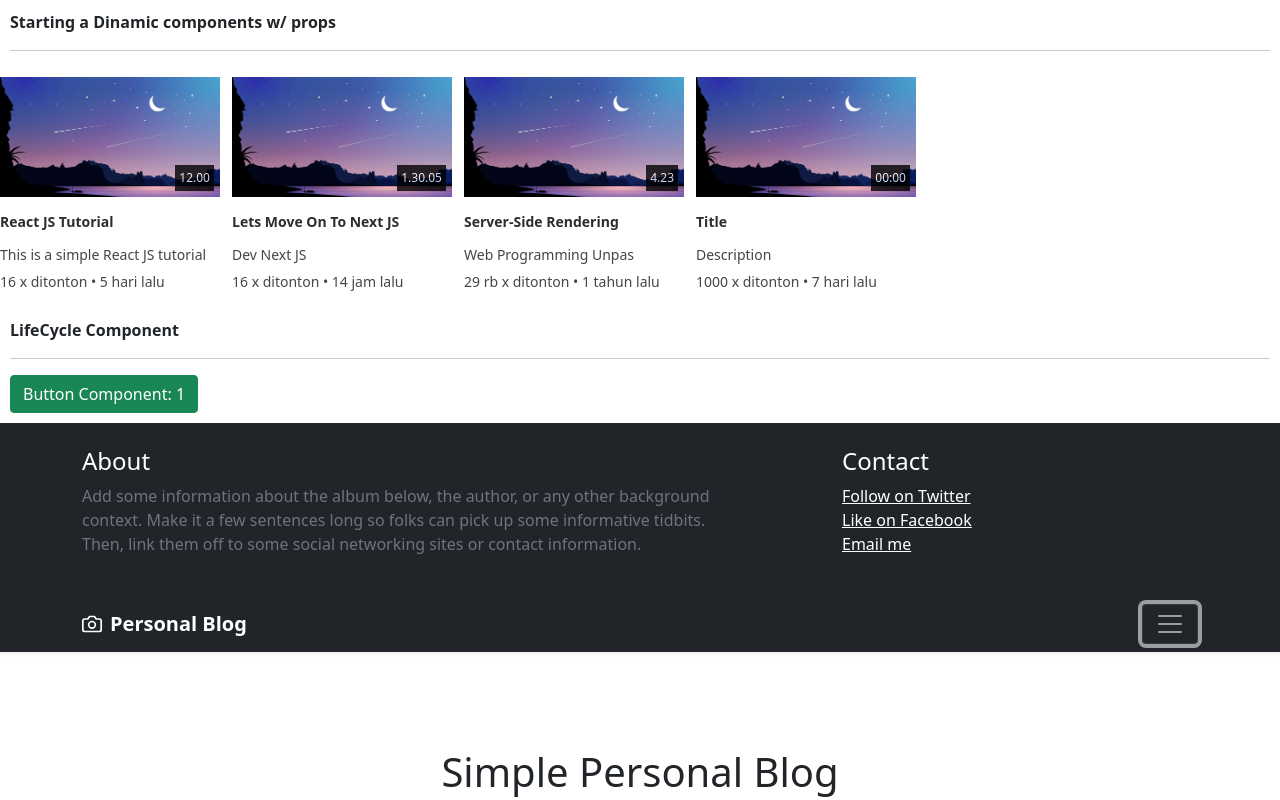
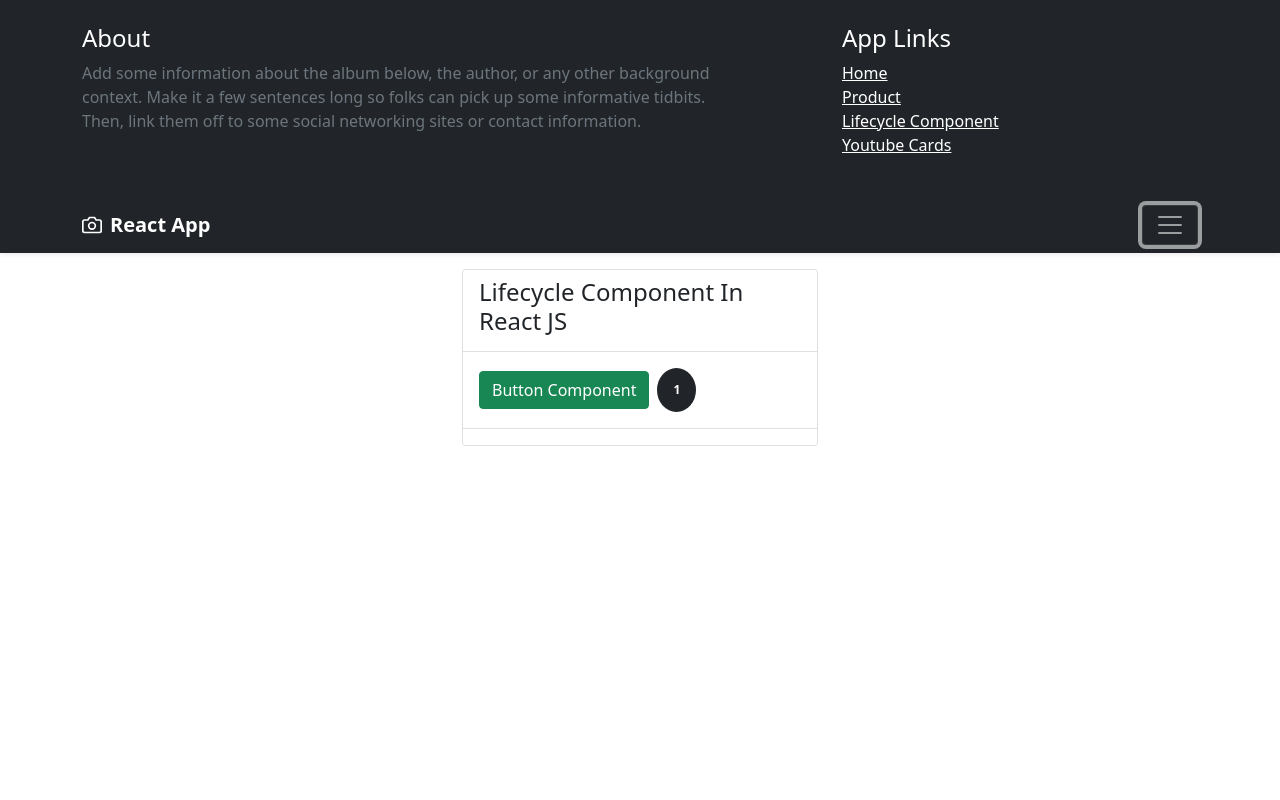
Before and after one commit to tamathecxder/MasteringReactJS, a React (Create React App) app: page /lifecycle in a window 1280 px wide. Both pictures are taken after a click on the button "Toggle navigation". Shown: the top 800 px of the page. Built offline with nearby package versions, Linux system fonts and the light colour scheme; data requests are answered from the project's data file.

Commit message:
Menavigasi tiap halaman dengan component Link milih react router

```diff
--- a/src/components/BlogPost/Header.jsx
+++ b/src/components/BlogPost/Header.jsx
@@ -1,4 +1,5 @@
 import React from 'react';
+import { Link } from 'react-router-dom';
 
 function Header(props) {
   return (
@@ -11,11 +12,12 @@ function Header(props) {
               <p className="text-muted">Add some information about the album below, the author, or any other background context. Make it a few sentences long so folks can pick up some informative tidbits. Then, link them off to some social networking sites or contact information.</p>
             </div>
             <div className="col-sm-4 offset-md-1 py-4">
-              <h4 className="text-white">Contact</h4>
+              <h4 className="text-white">App Links</h4>
               <ul className="list-unstyled">
-                <li><a href="#" className="text-white">Follow on Twitter</a></li>
-                <li><a href="#" className="text-white">Like on Facebook</a></li>
-                <li><a href="#" className="text-white">Email me</a></li>
+                <li><Link to="/" className="text-white">Home</Link></li>
+                <li><Link to="/product" className="text-white">Product</Link></li>
+                <li><Link to="/lifecycle" className="text-white">Lifecycle Component</Link></li>
+                <li><Link to="/youtube-card" className="text-white">Youtube Cards</Link></li>
               </ul>
             </div>
           </div>
@@ -25,7 +27,7 @@ function Header(props) {
         <div className="container">
           <a href="#" className="navbar-brand d-flex align-items-center">
             <svg xmlns="http://www.w3.org/2000/svg" width="20" height="20" fill="none" stroke="currentColor" strokeLinecap="round" strokeLinejoin="round" strokeWidth="2" aria-hidden="true" className="me-2" viewBox="0 0 24 24"><path d="M23 19a2 2 0 0 1-2 2H3a2 2 0 0 1-2-2V8a2 2 0 0 1 2-2h4l2-3h6l2 3h4a2 2 0 0 1 2 2z" /><circle cx="12" cy="13" r="4" /></svg>
-            <strong>Personal Blog</strong>
+            <strong>React App</strong>
           </a>
           <button className="navbar-toggler" type="button" data-bs-toggle="collapse" data-bs-target="#navbarHeader" aria-controls="navbarHeader" aria-expanded="false" aria-label="Toggle navigation">
             <span className="navbar-toggler-icon"></span>
--- a/src/container/BlogPost/BlogPost.jsx
+++ b/src/container/BlogPost/BlogPost.jsx
@@ -133,8 +133,6 @@ class BlogPost extends Component {
     const { btnText } = this.state;
     return (
       <>
-        <Header />
-
         <main>
           <section className="py-5 text-center container">
             <div className="row py-lg-5">
--- a/src/container/Home/Home.jsx
+++ b/src/container/Home/Home.jsx
@@ -4,57 +4,23 @@ import LifeCycle from '../LifeCycle/LifeCycleComponent';
 import { BrowserRouter, Routes, Route } from 'react-router-dom';
 import BlogPost from '../BlogPost/BlogPost';
 import Product from '../Product/Product';
+import Header from '../../components/BlogPost/Header';
+import YtCard from '../YtCard/YtCard';
 
 class Home extends Component {
   state = {
     showComponent: true
   }
 
-  componentDidMount() {
-
-  }
-
   render() {
     return (
       <BrowserRouter>
-        <div>
-          <div style={{ padding: "10px" }}>
-            <strong>Starting a Dinamic components w/ props</strong>
-            <hr />
-          </div>
-          <YoutubeComponent
-            time="12.00"
-            title="React JS Tutorial"
-            desc="This is a simple React JS tutorial"
-            watch="16"
-            date="5 hari lalu" />
-          <YoutubeComponent
-            time="1.30.05"
-            title="Lets move on to Next JS"
-            desc="Dev Next JS"
-            watch="16"
-            date="14 jam lalu" />
-          <YoutubeComponent
-            time="4.23"
-            title="Server-side rendering"
-            desc="Web Programming Unpas"
-            watch="29 rb"
-            date="1 tahun lalu" />
-          <YoutubeComponent />
-          <div style={{ padding: "10px" }}>
-            <strong>LifeCycle Component</strong>
-            <hr />
-            {
-              this.state.showComponent ? <LifeCycle /> : null
-            }
-          </div>
-        </div>
-
+        <Header />
         <Routes>
-          <Route path='/' element={<BlogPost />}>
-            <Route path='/product/' element={<Product />} />
-            <Route path='/lifecycle/' element={<LifeCycle />} />
-          </Route>
+          <Route path='/' element={<BlogPost />} />
+          <Route path='/product' element={<Product />} />
+          <Route path='/lifecycle' element={<LifeCycle />} />
+          <Route path='/youtube-card' element={<YtCard />} />
         </Routes>
       </BrowserRouter>
     )
--- a/src/container/LifeCycle/LifeCycleComponent.jsx
+++ b/src/container/LifeCycle/LifeCycleComponent.jsx
@@ -59,8 +59,21 @@ class LifeCycle extends Component {
   render() {
     console.log('render');
     return (
-      <div>
-        <button onClick={this.changeCount} className='btn btn-success'>Button Component: {this.state.count}</button>
+      <div className='container'>
+        <div className="row my-3 justify-content-center">
+          <div className="col-md-4">
+            <div className="card">
+              <div className="card-header bg-white">
+                <h4 className='card-title'>Lifecycle Component In React JS</h4>
+              </div>
+              <div className="card-body bg-white">
+                <button onClick={this.changeCount} className='btn btn-success'>Button Component</button>
+                <span className='badge p-3 bg-dark ms-2 rounded-circle'>{this.state.count}</span>
+              </div>
+              <div className="card-footer bg-white"></div>
+            </div>
+          </div>
+        </div>
       </div>
     )
   }
--- /dev/null
+++ b/src/container/YtCard/YtCard.jsx
@@ -0,0 +1,34 @@
+import React from 'react';
+import YoutubeComponent from '../../components/Youtube/YoutubeComponent';
+
+function YtCard(props) {
+  return (
+    <div className='container-fluid'>
+      <div style={{ padding: "10px" }}>
+        <strong>Starting a Dinamic components w/ props</strong>
+        <hr />
+      </div>
+      <YoutubeComponent
+        time="12.00"
+        title="React JS Tutorial"
+        desc="This is a simple React JS tutorial"
+        watch="16"
+        date="5 hari lalu" />
+      <YoutubeComponent
+        time="1.30.05"
+        title="Lets move on to Next JS"
+        desc="Dev Next JS"
+        watch="16"
+        date="14 jam lalu" />
+      <YoutubeComponent
+        time="4.23"
+        title="Server-side rendering"
+        desc="Web Programming Unpas"
+        watch="29 rb"
+        date="1 tahun lalu" />
+      <YoutubeComponent />
+    </div>
+  );
+}
+
+export default YtCard;
--- a/src/index.js
+++ b/src/index.js
@@ -14,8 +14,8 @@ import BlogPost from './container/BlogPost/BlogPost';
 ReactDOM.render(
   <React.StrictMode>
     <Home />
-    <Product />
-    <BlogPost />
+    {/* <Product />
+    <BlogPost /> */}
   </React.StrictMode>,
   document.getElementById('root')
 );
```
